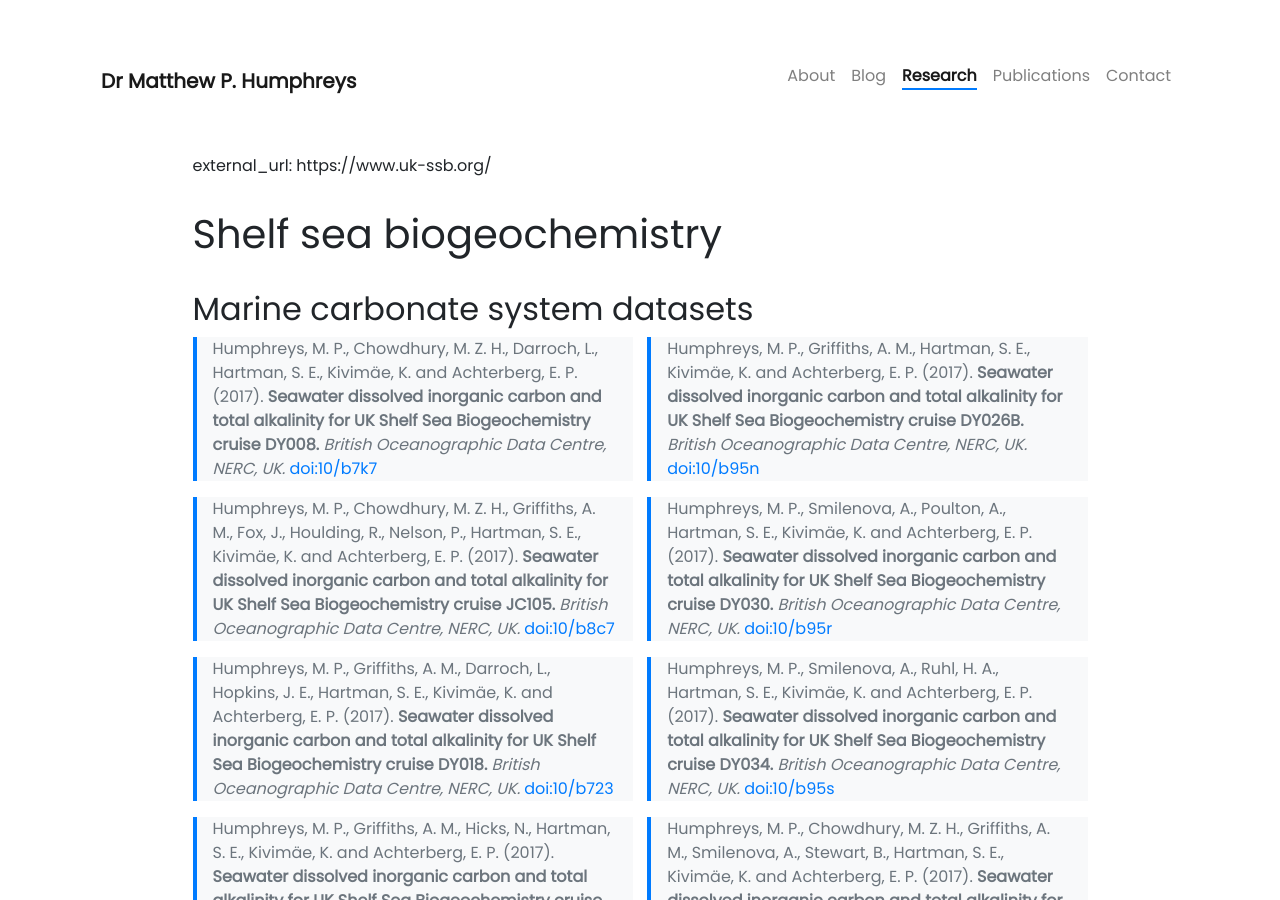
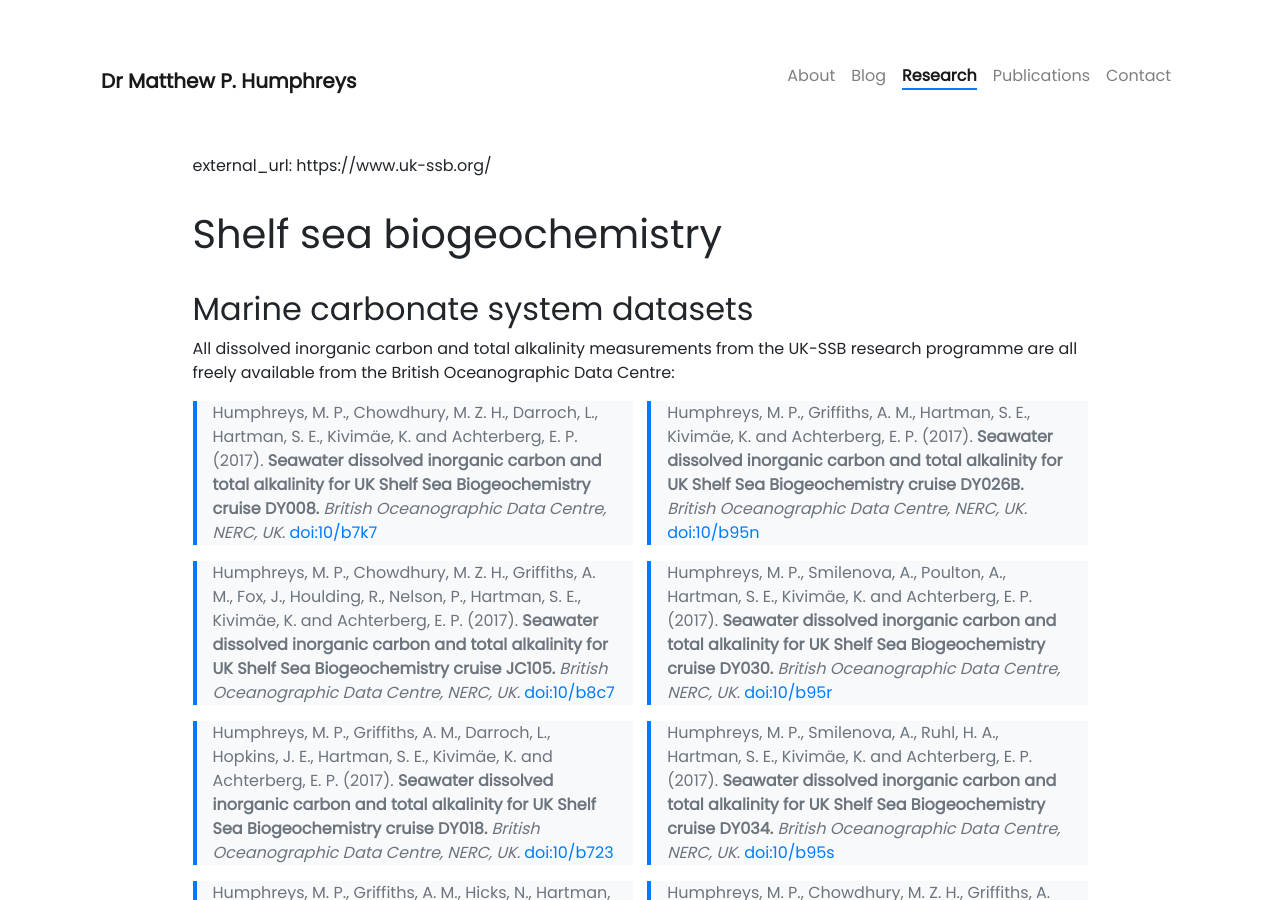
Before and after one commit to mvdh7/mvdh7.github.io, a Jekyll site: the page built from _projects/300-shelf-sea-biogeochemistry.md, in a window 1280 px wide and 900 px high. Built offline with Jekyll 4.4.1, drawn with Linux system fonts in a browser that asks for light colours; nearby versions of some CDN libraries; comment, search, counter and statistics services are not loaded.

Commit message:
Add BODC note

```diff
--- a/_projects/300-shelf-sea-biogeochemistry.md
+++ b/_projects/300-shelf-sea-biogeochemistry.md
@@ -11,6 +11,8 @@ external_url: https://www.uk-ssb.org/
 # Shelf sea biogeochemistry
 
 ## Marine carbonate system datasets
+
+All dissolved inorganic carbon and total alkalinity measurements from the UK-SSB research programme are all freely available from the British Oceanographic Data Centre:
 
 <div style="display:flex"><div style="padding-right:0.8%; min-width:50%">
 
```
